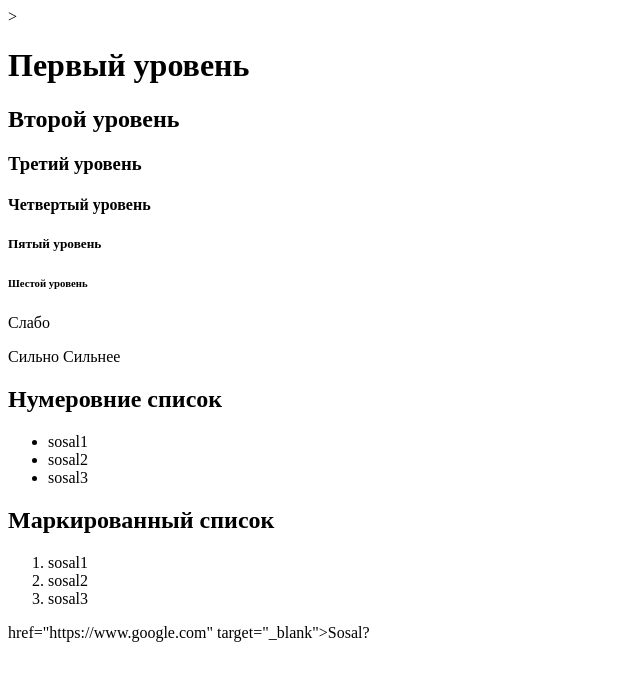
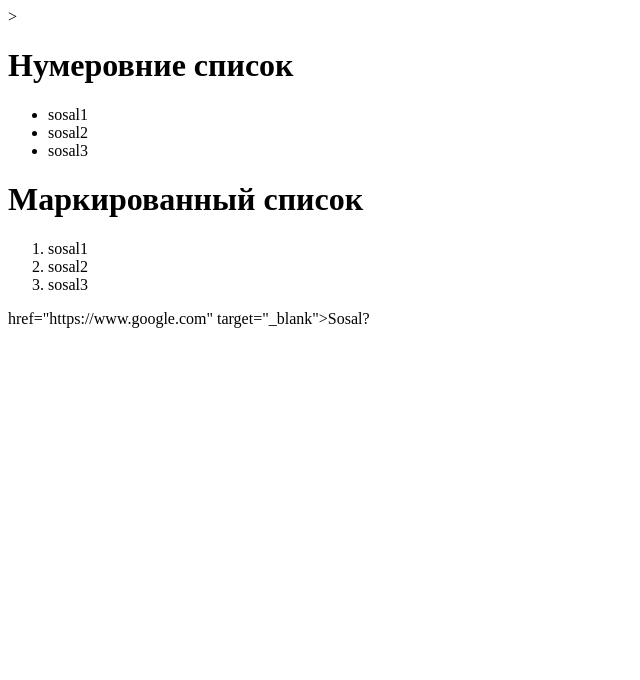
Before and after one commit to Demir2213778/Deminov, a plain HTML site: page sosal.html in a window 1280 px wide. Shown: the whole page, without its empty margins (0-640 px from the left). Drawn offline with Linux system fonts and the light colour scheme.

Commit message:
Add files via upload

```diff
--- a/sosal.html
+++ b/sosal.html
@@ -6,21 +6,13 @@
         <title>Щелкнуть программирование</title>
     </head>
     <body>
-        <h1>Первый уровень</h1>
-        <h2>Второй уровень</h2>
-        <h3>Третий уровень</h3>
-        <h4>Четвертый уровень</h4>
-        <h5>Пятый уровень</h5>
-        <h6>Шестой уровень</h6>
-        <p>Слабо</p>
-        <p>Сильно Сильнее</p>
-        <h2>Нумеровние список</h2>
+        <h1>Нумеровние список</h1>
         <ul>
             <li>sosal1</li>
             <li>sosal2</li>
             <li>sosal3</li>
         </ul>
-        <h2>Маркированный список</h2>
+        <h1>Маркированный список</h1>
         <ol>
             <li>sosal1</li>
             <li>sosal2</li>
```
